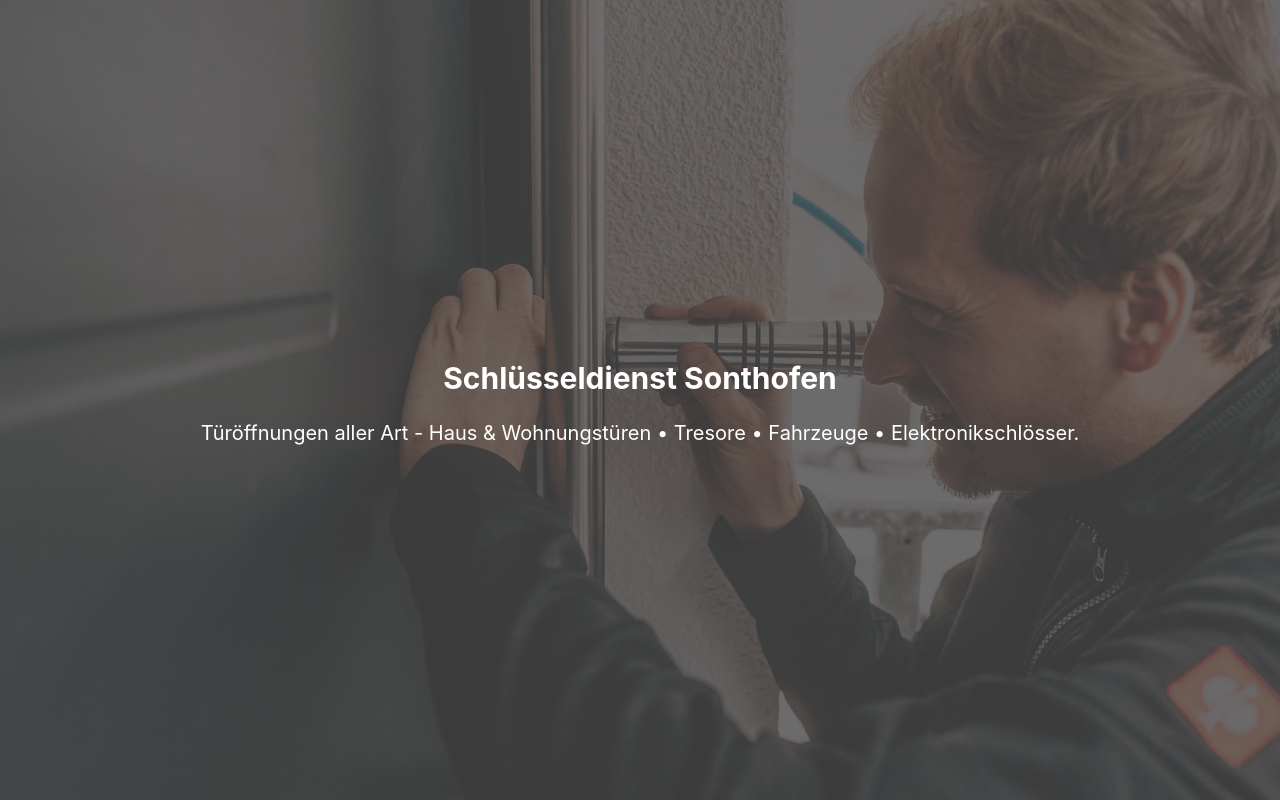
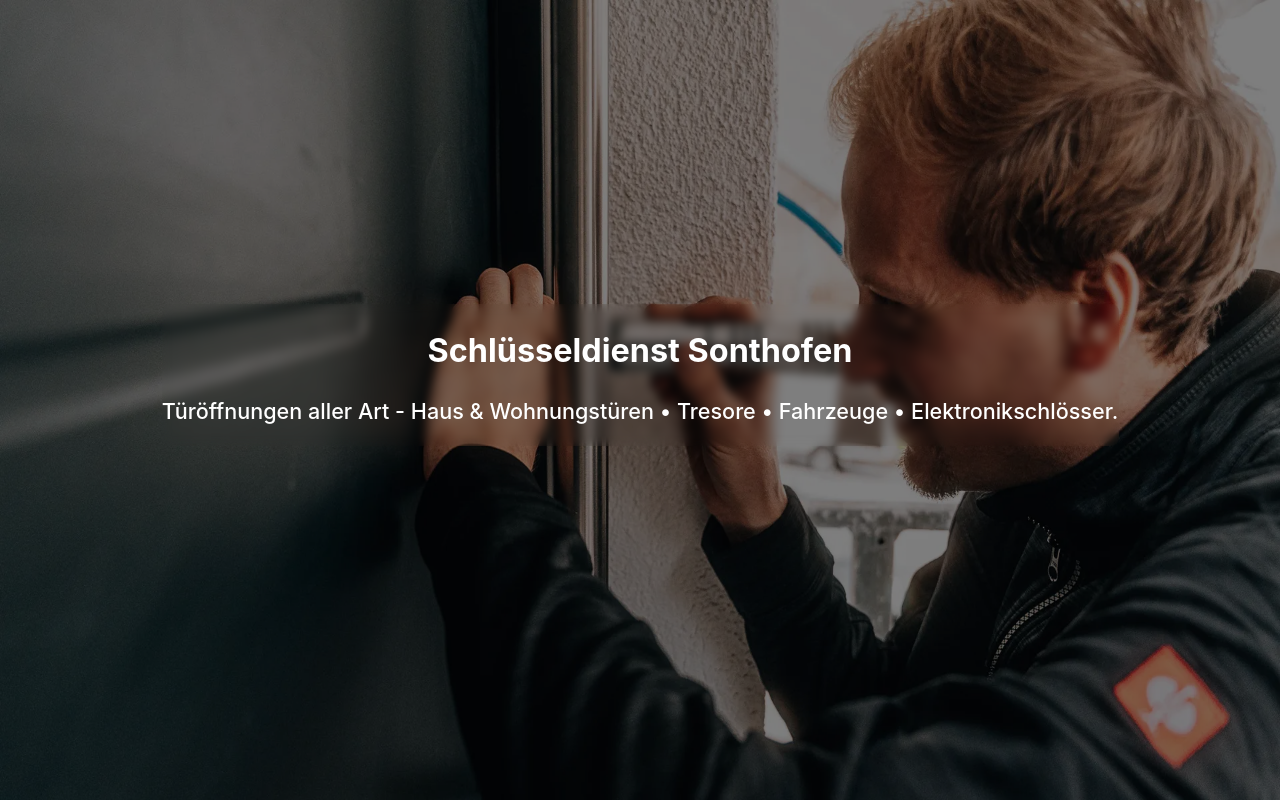
Before and after one commit to alexnobis/andi-schluesseldienst, a React (Create React App) app: page / in a window 1280 px wide. Built offline with nearby package versions, Linux system fonts and the light colour scheme.

Commit message:
improved design

```diff
--- a/src/App.tsx
+++ b/src/App.tsx
@@ -32,24 +32,25 @@ function App() {
       scrollSnapType: 'y mandatory',
       height: '100vh',
       overflowY: 'scroll',
-      overflowX: 'hidden' }}>
+      overflowX: 'hidden',
+      scrollBehavior: 'smooth', }}>
       {sections.map((section, index) => (
-        <section key={index}>
+        <section key={index} style={{scrollSnapAlign: 'start'}}>
           <div style={{
             position: 'relative',
             color: 'white',
-            scrollSnapAlign: 'start'}}>
+            }}>
             <img
               loading="lazy"
               src={section.imageDesktop}
               srcSet={`${section.imageDesktop} 1920w, ${section.imageTablet} 1024w, ${section.imageMobile} 768w`} // Dynamic srcSet
                 alt={section.title}
-                style={{ width: '100vw', height: '100vh', objectFit: 'cover', display: 'block' }}
+                style={{ width: '100vw', height: '100vh', objectFit: 'fill', display: 'block' }}
             />
-            <div style={{position: 'absolute', top:'0', left: '0',  width: '100vw', height: '100vh', display:'flex', flexDirection: 'column', justifyContent: 'center', alignItems:'center', backgroundColor:'rgba(74, 73, 73, 0.804)'}}>
-              <div style={{textAlign:'center', width:'100%', padding:'20px', fontSize:'1.25rem'}}>
+            <div style={{position: 'absolute', top:'0', left: '0',  width: '100vw', height: '100vh', display:'flex', flexDirection: 'column', justifyContent: 'center', alignItems:'center', backgroundColor:'rgba(0, 0, 0, 0.5)'}}>
+              <div style={{textAlign:'center', maxWidth:'90%', marginBottom:'50px', fontSize:'1.35rem', backdropFilter:'blur(5px)', borderRadius:'8px'}}>
                 <h2>{section.title}</h2>
-                <p>{section.description}</p>
+                <p style={{lineHeight:'1.3', fontWeight:'500'}}>{section.description}</p>
               </div>
             </div>
           </div>
```
